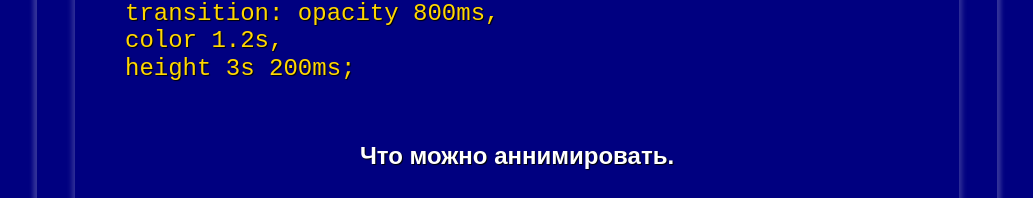
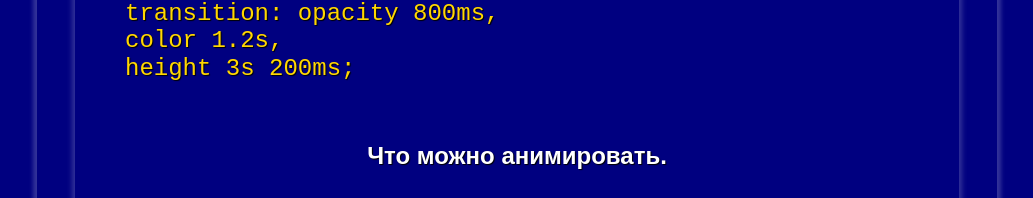
Before and after one commit to gennadiy1970/boxshadow, a plain HTML site: page transition/transition.html in a window 1280 px wide. Shown: the part 783-981 px from the top of the page, without its empty margins (123-1156 px from the left). Drawn offline with nearby package versions, Linux system fonts and the light colour scheme.

Commit message:
Update transition.html

```diff
--- a/transition/transition.html
+++ b/transition/transition.html
@@ -74,7 +74,7 @@ height 3s 200ms;
           </li>
         </ul>
 
-        <h4>Что можно аннимировать.</h4>
+        <h4>Что можно анимировать.</h4>
         <ul>
           <li>
             transform
```
